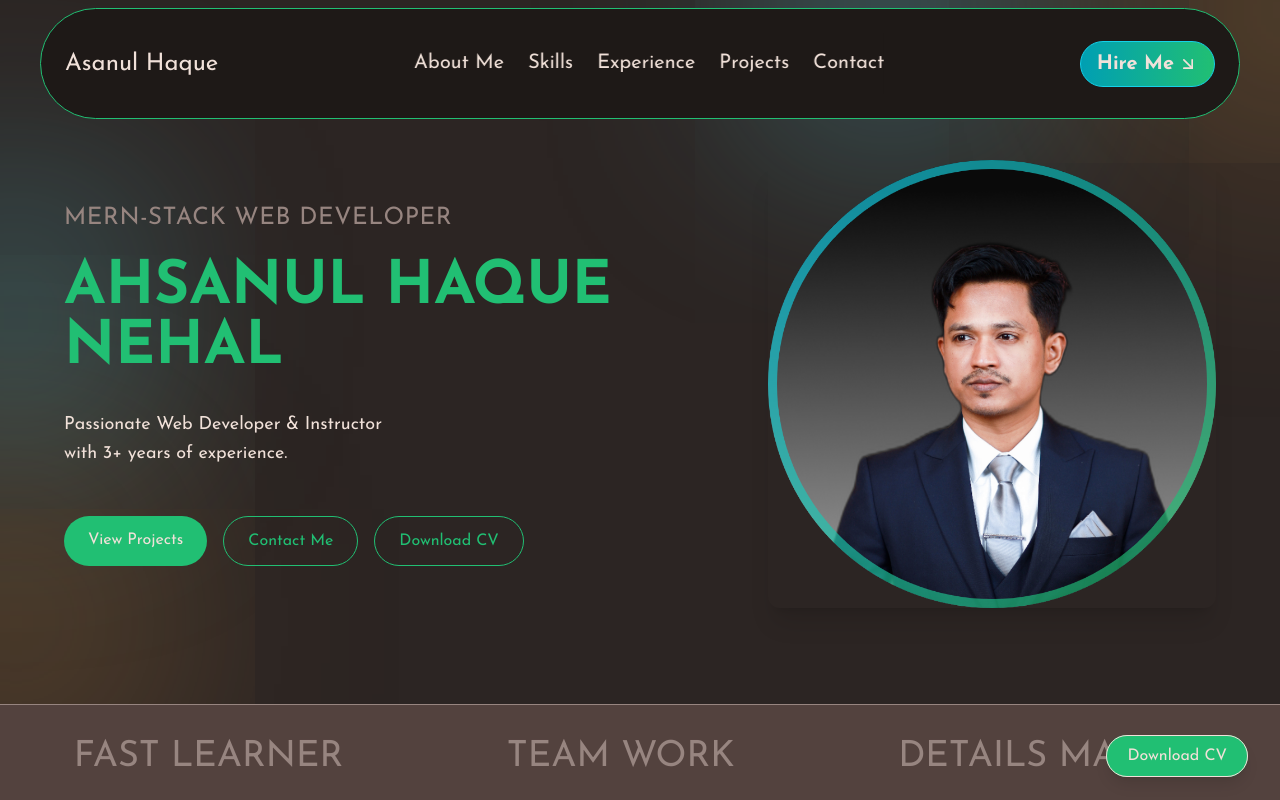
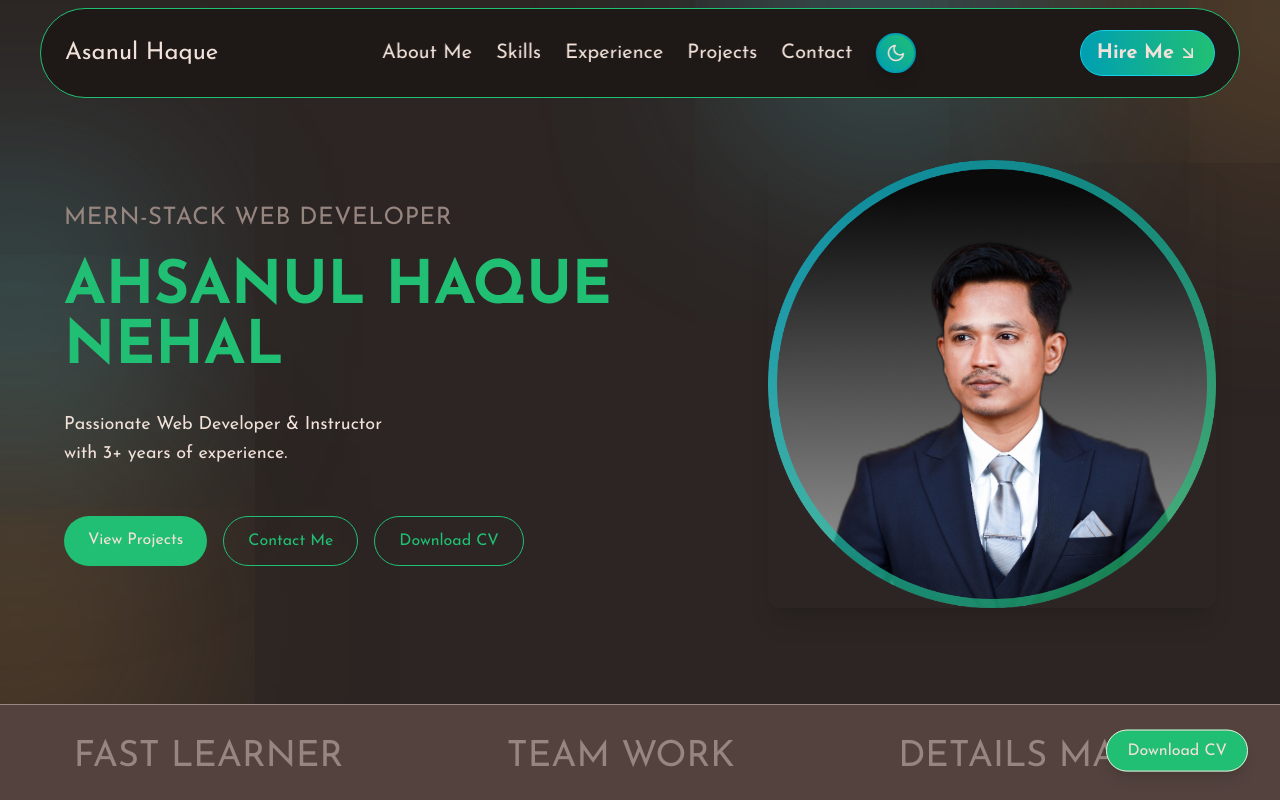
Before and after one commit to nehal7472/personal-portfolio-nehal, a React (Vite) app: page / in a window 1280 px wide. Shown: the top 800 px of the page. Built offline with nearby package versions, Linux system fonts and the light colour scheme.

Commit message:
add a dark toggle button

```diff
--- a/src/components/modal/Modal.jsx
+++ b/src/components/modal/Modal.jsx
@@ -2,12 +2,12 @@ import Resume from "../../assets/resume.pdf";
 
 function Modal() {
   return (
-    <div className="fixed bottom-8 right-8 z-50">
+    <div className="fixed bottom-8 right-8 z-50 animate-bounce">
       <div className="group relative">
         <a
           href={Resume}
           download="Ahsanul_Haque_Resume.pdf"
-          className="px-5 py-3 bg-[#21BF73] dark:bg-gray-800 border border-orange-500 text-orange-500 rounded-full shadow-lg hover:bg-orange-500 hover:text-white transition-all duration-300"
+          className="px-5 py-3 bg-[#21BF73] dark:bg-gray-800 border border-orange-500 text-orange-500 rounded-full shadow-lg hover:bg-orange-500 hover:text-white transition-all duration-300 hover:scale-105"
         >
           Download CV
         </a>
--- /dev/null
+++ b/src/components/navbar/NavLightDark.jsx
@@ -0,0 +1,37 @@
+import { useState, useEffect } from "react";
+import { FiMoon, FiSun } from "react-icons/fi";
+
+const NavLightDark = () => {
+  const [theme, setTheme] = useState("light");
+
+  const toggleTheme = () => {
+    setTheme((prev) => (prev === "light" ? "dark" : "light"));
+  };
+
+  useEffect(() => {
+    document.documentElement.classList.toggle("dark", theme === "dark");
+  }, [theme]);
+
+  return (
+    <li>
+      <button
+        onClick={toggleTheme}
+        className="p-2 rounded-full border-2 border-darkCyan
+                   bg-gradient-to-tr from-darkCyan to-orange
+                   hover:from-orange hover:to-darkCyan
+                   text-white shadow-lg transition-all duration-500
+                   ease-in-out transform hover:scale-110 hover:shadow-xl
+                   flex items-center justify-center group"
+        title={`Switch to ${theme === "light" ? "dark" : "light"} mode`}
+      >
+        {theme === "light" ? (
+          <FiMoon className="text-white text-xl transition-transform duration-500 group-hover:rotate-[20deg]" />
+        ) : (
+          <FiSun className="text-white text-xl transition-transform duration-500 group-hover:rotate-[90deg] scale-110" />
+        )}
+      </button>
+    </li>
+  );
+};
+
+export default NavLightDark;
--- a/src/components/navbar/NavbarLinks.jsx
+++ b/src/components/navbar/NavbarLinks.jsx
@@ -1,4 +1,5 @@
 import { Link } from "react-scroll";
+import NavLightDark from "./NavLightDark";
 
 const links = [
   { link: "About Me", section: "about" },
@@ -10,7 +11,7 @@ const links = [
 
 const NavbarLinks = () => {
   return (
-    <ul className="flex lg:flex-row sm:flex-col gap-6 text-white font-body lg:relative sm:absolute sm:top-[120%] text-center left-[50%] -translate-x-[50%] lg:text-md sm:text-xl sm:bg-cyan/30 backdrop-blur-lg lg:bg-black sm:w-full py-4">
+    <ul className="flex lg:flex-row sm:flex-col gap-6 text-white font-body lg:relative sm:absolute sm:top-[120%] text-center left-[50%] -translate-x-[50%] lg:text-md sm:text-xl sm:bg-cyan/30 backdrop-blur-lg lg:bg-black sm:w-full py-4 items-center">
       {links.map((link, index) => {
         return (
           <li key={index} className="group">
@@ -28,6 +29,7 @@ const NavbarLinks = () => {
           </li>
         );
       })}
+      <NavLightDark />
     </ul>
   );
 };
--- a/src/components/navbar/NavbarMain.jsx
+++ b/src/components/navbar/NavbarMain.jsx
@@ -8,14 +8,14 @@ const NavbarMain = () => {
   const menuOpen = useSelector((state) => state.menu.menuOpen);
   return (
     <nav className="max-w-[1300px] mx-auto w-full  px-4 fixed left-[50%] -translate-x-[50%] z-20 flex gap-4 mt-2">
-      <div className="flex justify-between w-full max-w-[1200px] mx-auto  bg-black items-center p-6 rounded-r-full rounded-l-full border-orange border-[0.5px] ">
+      <div className="flex justify-between w-full max-w-[1200px] mx-auto  bg-black items-center px-6 py-2 rounded-r-full rounded-l-full border-orange border-[0.5px] ">
         <NavbarLogo />
         <div className={`${menuOpen ? "sm:block" : "sm:hidden"} lg:block`}>
           <NavbarLinks />
         </div>
         <NavbarBtn />
       </div>
-      <div className="flex lg:hidden sm:block p-6 bg-black items-center justify-center rounded-full  border-orange border-[0.5px] ">
+      <div className="flex lg:hidden sm:block p-4 bg-black items-center justify-center rounded-full  border-orange border-[0.5px] ">
         <NavbarToggler />
       </div>
     </nav>
--- a/src/components/navbar/NavbarToggler.jsx
+++ b/src/components/navbar/NavbarToggler.jsx
@@ -10,7 +10,7 @@ const NavbarToggler = () => {
   };
   return (
     <button
-      className="text-2xl p-3 border border-orange rounded-full"
+      className="text-2xl p-2 border border-orange rounded-full"
       onClick={setToggleMenu}
     >
       <GiHamburgerMenu />
--- a/tailwind.config.js
+++ b/tailwind.config.js
@@ -1,6 +1,7 @@
 /** @type {import('tailwindcss').Config} */
 export default {
   content: ["./index.html", "./src/**/*.{js,ts,jsx,tsx}"],
+  darkMode: "class", // Enable dark mode
   theme: {
     screens: {
       sm: "350px",
```
